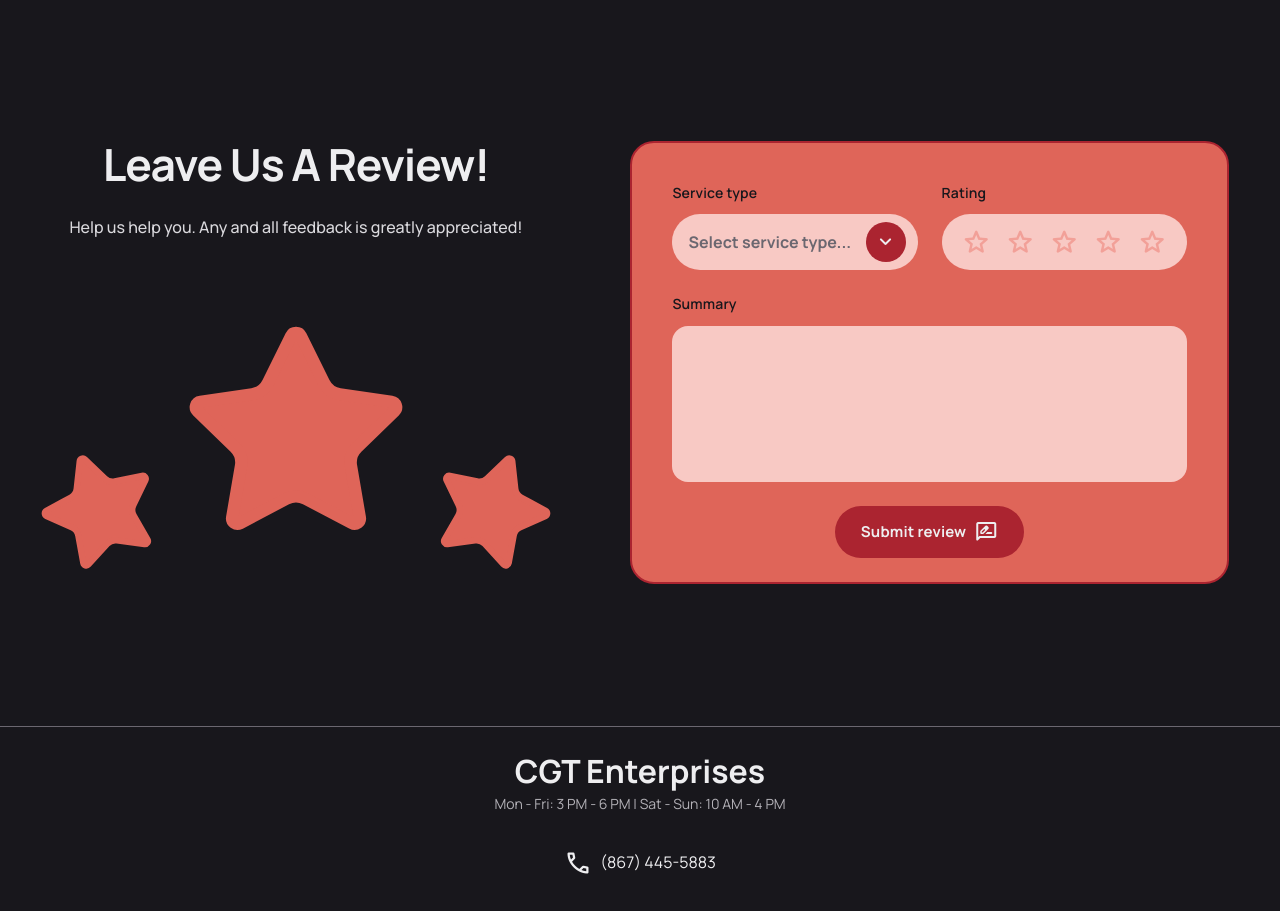
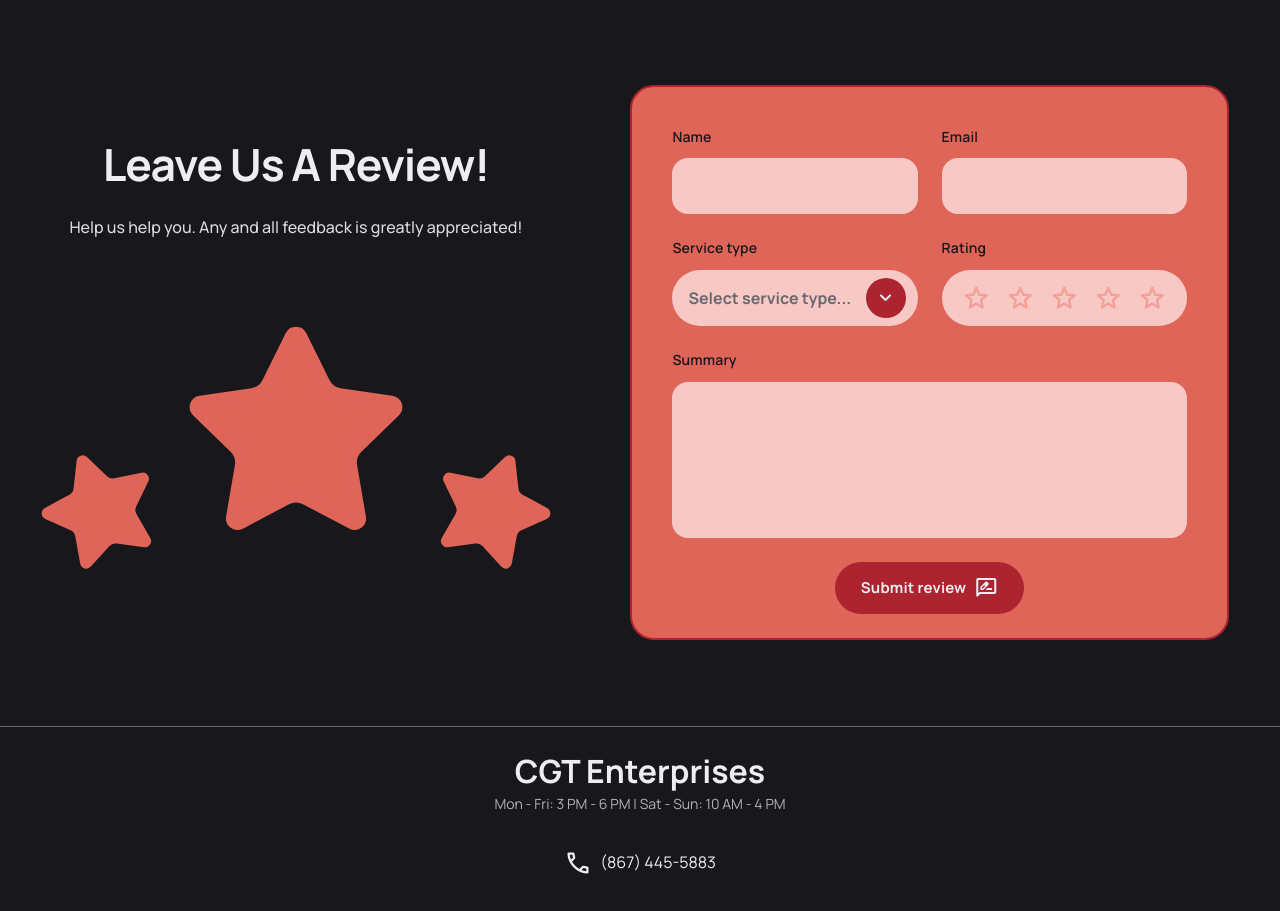
Before and after one commit to gwan-kib/CGT-Enterprises-Website, a React (Vite) app: page /#home in a window 1280 px wide. Shown: the part 5090-6001 px from the top of the page. Built offline with nearby package versions, Linux system fonts and the light colour scheme.

Commit message:
feat(review): add name and email fields to review form
Add name and email inputs to the review form for customer identification.
Include client-side validation for required fields and email format,
map server validation errors, and include the new fields in the submission payload.

```diff
--- a/src/components/sections/ReviewFormSection.tsx
+++ b/src/components/sections/ReviewFormSection.tsx
@@ -18,6 +18,8 @@ import { showToast } from "../../utils/toast";
 type FormStatus = "idle" | "submitting" | "success";
 
 const INITIAL_VALUES: ReviewFormValues = {
+  name: "",
+  email: "",
   service: "",
   rating: 0,
   summary: "",
@@ -35,6 +37,8 @@ const ERROR_FIELD_BY_KEY: Record<
   keyof ReviewFormValues,
   keyof ReviewFormErrors | null
 > = {
+  name: "name",
+  email: "email",
   service: "service",
   rating: "rating",
   summary: "summary",
@@ -42,12 +46,16 @@ const ERROR_FIELD_BY_KEY: Record<
 };
 
 const INVALID_FIELD_IDS: Record<keyof ReviewFormErrors, string> = {
+  name: "review-name",
+  email: "review-email",
   service: "review-service",
   rating: "review-rating",
   summary: "review-summary",
 };
 
 const INVALID_FIELD_ORDER: (keyof ReviewFormErrors)[] = [
+  "name",
+  "email",
   "service",
   "rating",
   "summary",
@@ -181,6 +189,52 @@ export function ReviewFormSection() {
           >
           <div className="static-form__row">
             <div className="static-field">
+              <label className="static-field__label" htmlFor="review-name">
+                Name
+              </label>
+              <input
+                aria-describedby={errors.name ? "review-name-error" : undefined}
+                aria-invalid={errors.name ? true : undefined}
+                autoComplete="name"
+                className="static-field__control"
+                id="review-name"
+                name="name"
+                onChange={(e) => updateField("name", e.target.value)}
+                type="text"
+                value={values.name}
+              />
+              {errors.name && (
+                <p className="review-form__error" id="review-name-error">
+                  {errors.name}
+                </p>
+              )}
+            </div>
+
+            <div className="static-field">
+              <label className="static-field__label" htmlFor="review-email">
+                Email
+              </label>
+              <input
+                aria-describedby={errors.email ? "review-email-error" : undefined}
+                aria-invalid={errors.email ? true : undefined}
+                autoComplete="email"
+                className="static-field__control"
+                id="review-email"
+                name="email"
+                onChange={(e) => updateField("email", e.target.value)}
+                type="email"
+                value={values.email}
+              />
+              {errors.email && (
+                <p className="review-form__error" id="review-email-error">
+                  {errors.email}
+                </p>
+              )}
+            </div>
+          </div>
+
+          <div className="static-form__row">
+            <div className="static-field">
               <label className="static-field__label" htmlFor="review-service">
                 Service type
               </label>
--- a/src/utils/reviewForm.ts
+++ b/src/utils/reviewForm.ts
@@ -1,4 +1,6 @@
 export interface ReviewFormValues {
+  name: string;
+  email: string;
   service: string;
   rating: number;
   summary: string;
@@ -6,11 +8,14 @@ export interface ReviewFormValues {
 }
 
 export interface ReviewFormErrors {
+  name?: string;
+  email?: string;
   service?: string;
   rating?: string;
   summary?: string;
 }
 
+const EMAIL_PATTERN = /^[^\s@]+@[^\s@]+\.[^\s@]+$/;
 const SUMMARY_MAX_LENGTH = 750;
 const CLIENT_TOKEN_KEY = "cgt-review-client-token";
 
@@ -20,6 +25,17 @@ function normalizedLength(text: string): number {
 
 export function validateReviewForm(values: ReviewFormValues): ReviewFormErrors {
   const errors: ReviewFormErrors = {};
+
+  if (!values.name.trim()) {
+    errors.name = "Please enter your name.";
+  }
+
+  const email = values.email.trim();
+  if (!email) {
+    errors.email = "Please enter your email address.";
+  } else if (!EMAIL_PATTERN.test(email)) {
+    errors.email = "Please enter a valid email address.";
+  }
 
   if (!values.service) {
     errors.service = "Please select a service type.";
@@ -57,6 +73,12 @@ export function mapServerValidationErrors(
 ): ReviewFormErrors {
   const errors: ReviewFormErrors = {};
 
+  if (details.name) {
+    errors.name = details.name;
+  }
+  if (details.email) {
+    errors.email = details.email;
+  }
   if (details.service) {
     errors.service = details.service;
   }
@@ -116,6 +138,8 @@ export async function submitReviewForm(
 function buildPayload(values: ReviewFormValues) {
   return {
     submissionType: "review",
+    name: values.name.trim(),
+    email: values.email.trim(),
     service: values.service,
     rating: values.rating,
     summary: values.summary.trim(),
```
